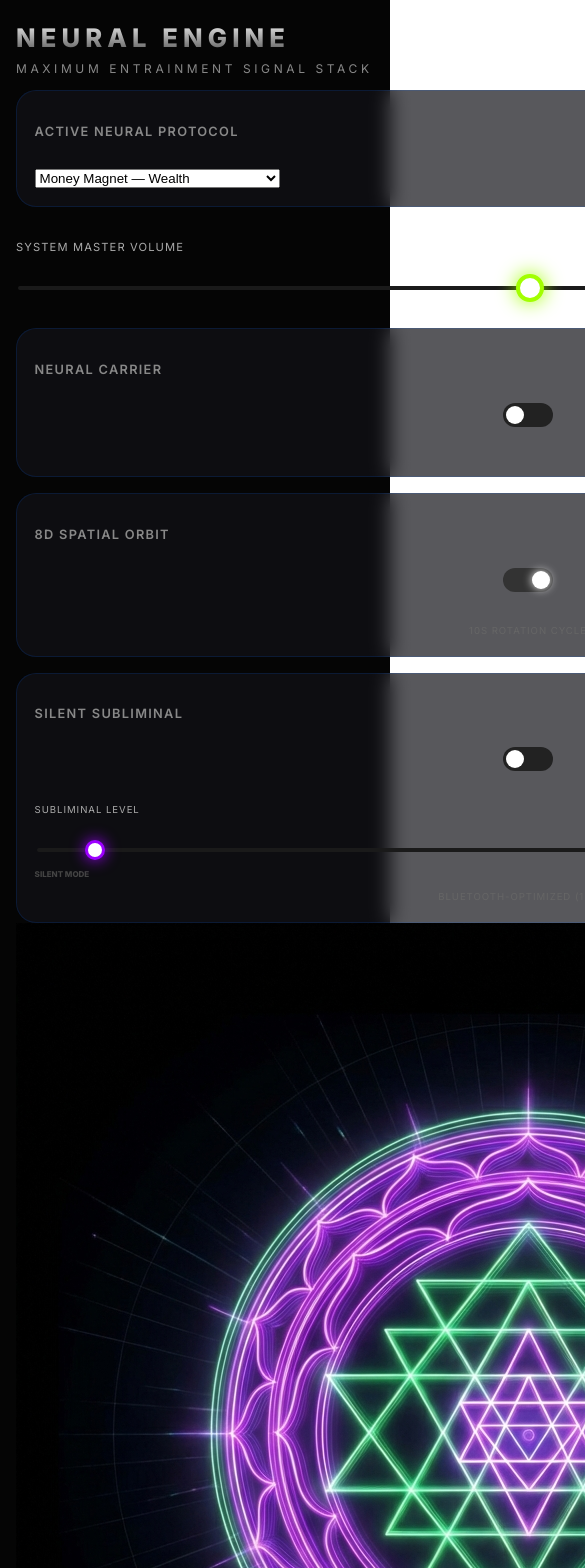
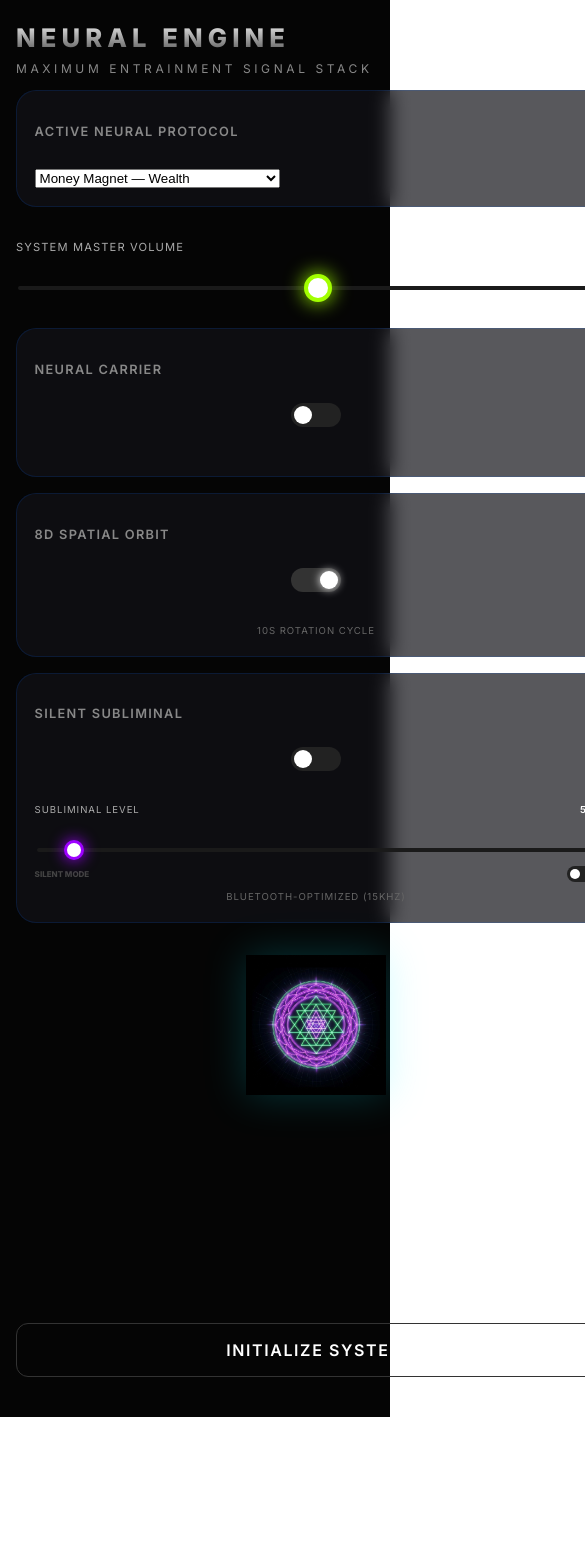
Before and after one commit to lilwezzy/neural, a React (Vite) app: page / in a window 390 px wide. Shown: the top 1568 px of the page, 585 px wide, since content can reach past the window. After the commit the page ends 1417 px from the top, so only its background shows below. Built offline with nearby package versions, Linux system fonts and the light colour scheme.

Commit message:
UI: Final CSS for Neural Core animation

```diff
--- a/src/App.css
+++ b/src/App.css
@@ -338,3 +338,56 @@ input:checked+.small-toggle:before {
         letter-spacing: 0.2em;
     }
 }
+
+/* Neural Core Logo */
+.neural-core-container {
+    display: flex;
+    justify-content: center;
+    align-items: center;
+    margin: 2rem 0;
+    perspective: 1000px;
+}
+
+.neural-core-logo {
+    width: 180px;
+    height: 180px;
+    object-fit: contain;
+    filter: drop-shadow(0 0 20px rgba(0, 242, 255, 0.2));
+    transition: all 0.5s cubic-bezier(0.4, 0, 0.2, 1);
+}
+
+.neural-core-logo.active {
+    animation: neural-rotate 60s linear infinite, neural-pulse var(--pulse-speed, 2s) ease-in-out infinite;
+    filter: drop-shadow(0 0 40px rgba(0, 242, 255, 0.5));
+}
+
+@keyframes neural-rotate {
+    from {
+        transform: rotate(0deg);
+    }
+
+    to {
+        transform: rotate(360deg);
+    }
+}
+
+@keyframes neural-pulse {
+
+    0%,
+    100% {
+        transform: scale(1);
+        opacity: 0.8;
+    }
+
+    50% {
+        transform: scale(1.05);
+        opacity: 1;
+    }
+}
+
+@media (max-width: 768px) {
+    .neural-core-logo {
+        width: 140px;
+        height: 140px;
+    }
+}
```
